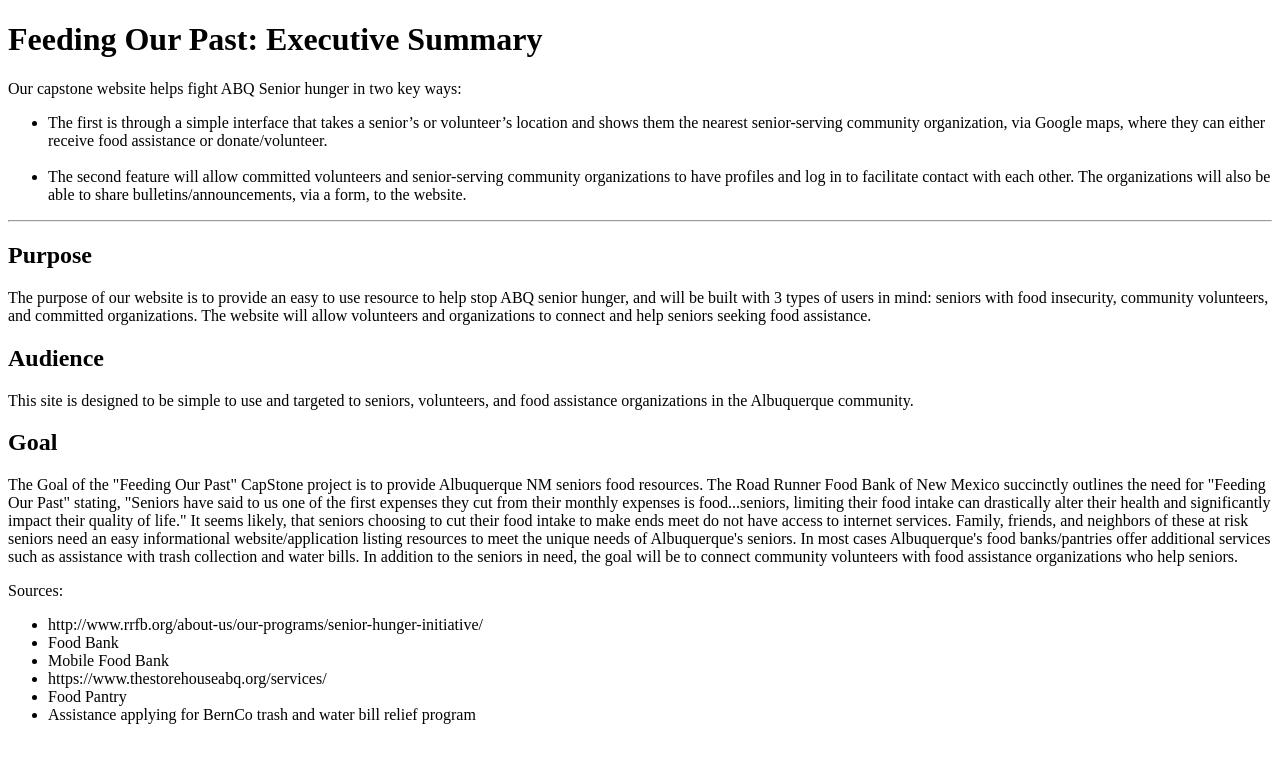
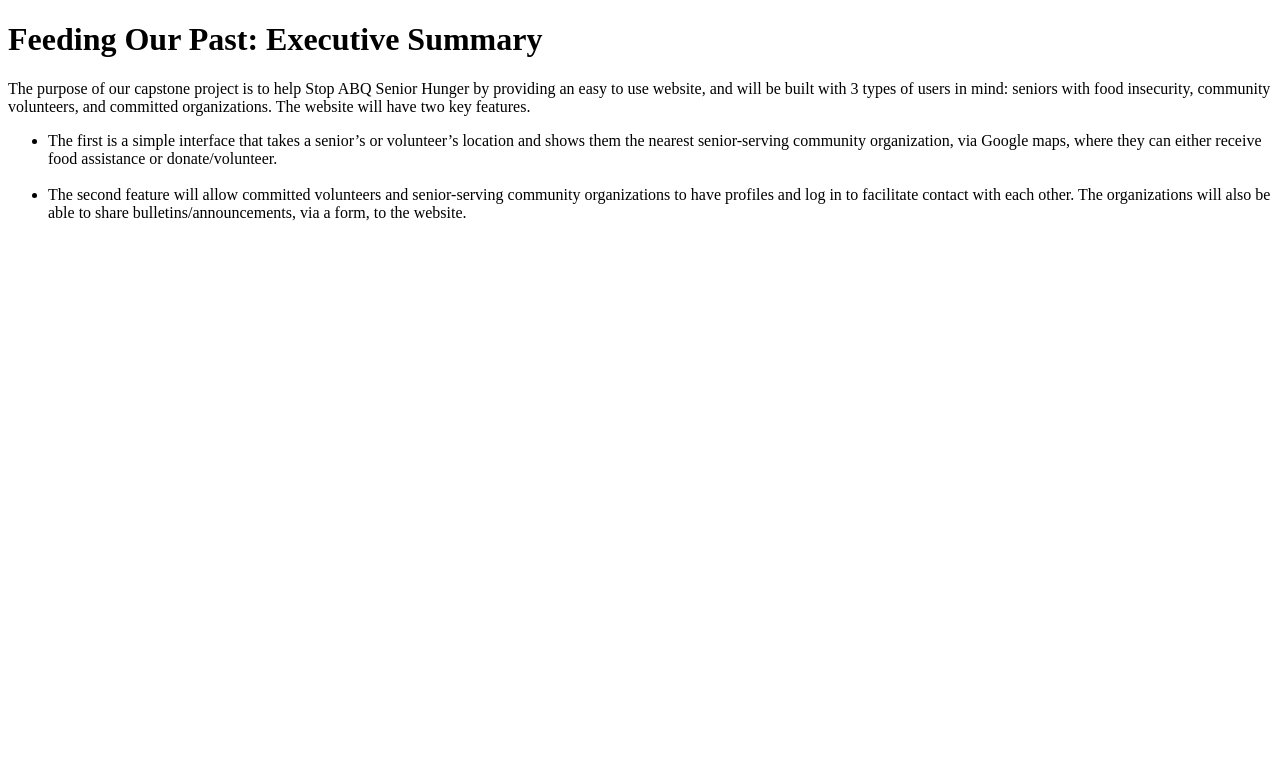
Before and after one commit to fullStackMartinez/feeding-our-past, a PHP site: page /epic/executive-summary.php in a window 1280 px wide. Shown: the top 763 px of the page. Run offline with PHP 8.4, Linux system fonts and the light colour scheme.

Commit message:
edited the executive summary and commented out original thoughts

```diff
--- a/epic/executive-summary.php
+++ b/epic/executive-summary.php
@@ -6,14 +6,14 @@
 	</head>
 	<body>
 		<h1>Feeding Our Past: Executive Summary</h1>
-		<p>Our capstone website helps fight ABQ Senior hunger in two key ways:
+		<p>The purpose of our capstone project is to help Stop ABQ Senior Hunger by providing an easy to use website, and will be built with 3 types of users in mind: seniors with food insecurity, community volunteers, and committed organizations. The website will have two key features.</p>
 			<ul>
-				<li>The first is through a simple interface that takes a senior’s or volunteer’s location and shows them the nearest senior-serving community organization, via Google maps, where they can either receive food assistance or donate/volunteer.<br><br></li>
+				<li>The first is a simple interface that takes a senior’s or volunteer’s location and shows them the nearest senior-serving community organization, via Google maps, where they can either receive food assistance or donate/volunteer.<br><br></li>
 				<li>The second feature will allow committed volunteers and senior-serving community organizations to have profiles and log in to facilitate contact with each other. The organizations will also be able to share bulletins/announcements, via a form, to the website.</li>
-			</ul></p>
-		<hr>
+			</ul>
 
-		<h2>Purpose</h2>
+
+<!--		<h2>Purpose</h2>
 		<p>The purpose of our website is to provide an easy to use resource to help stop ABQ senior hunger, and will be built with 3 types of users in mind: seniors with food insecurity, community volunteers, and committed organizations. The website will allow volunteers and organizations to connect and help seniors seeking food assistance.</p>
 
 		<h2>Audience</h2>
@@ -29,6 +29,6 @@
 			<li>https://www.thestorehouseabq.org/services/</li>
 			<li>Food Pantry</li>
 			<li>Assistance applying for BernCo trash and water bill relief program</li>
-		</ul>
+		</ul> -->
 	</body>
 </html>
```
